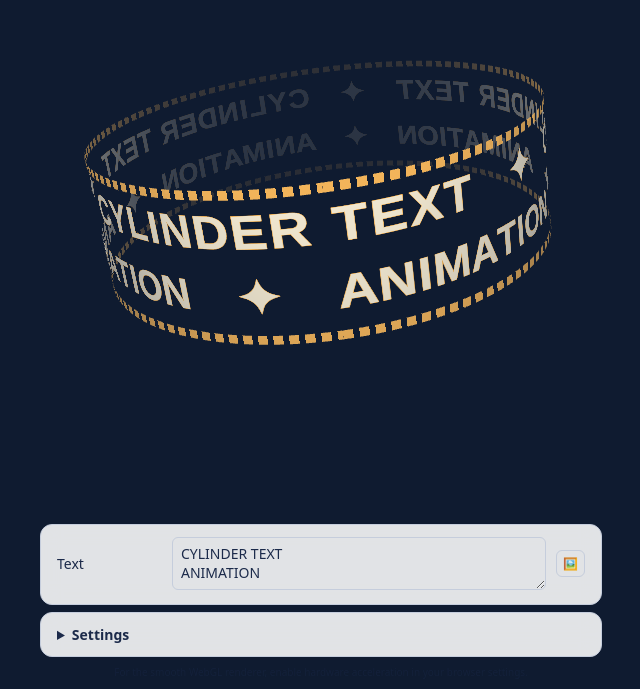
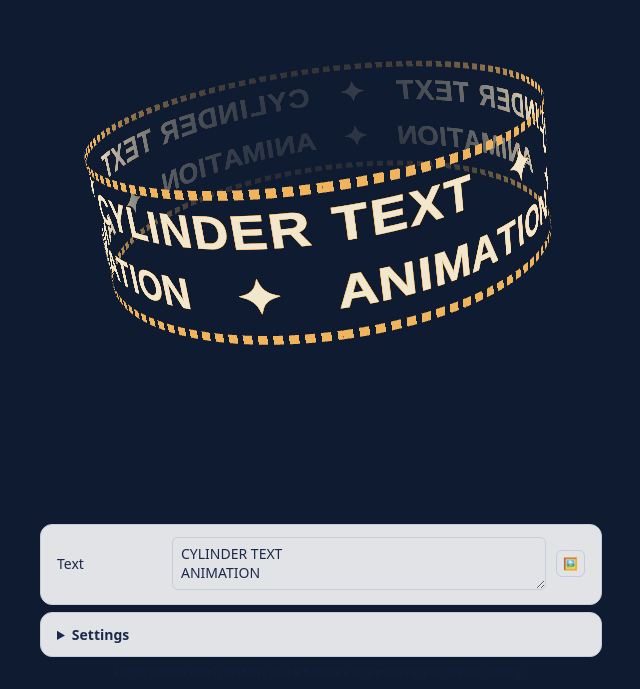
Before and after one commit to yudai-tiny-developer/cylinder_text, a plain HTML site: page index.html in a window 1280 px wide. Shown: the part 111-800 px from the top of the page, without its empty margins (319-959 px from the left). Drawn offline with Linux system fonts and the light colour scheme; a web font is replaced by a local one.

Commit message:
fix: clarify distant opacity description in README and adjust shader normalization calculation

```diff
--- a/index.html
+++ b/index.html
@@ -1361,7 +1361,7 @@
             depth * clipW,
             clipW
           );
-          float normalizedDepth = clamp((rotatedZ / uRadius + 1.0) * 0.5, 0.0, 1.0);
+          float normalizedDepth = clamp(rotatedZ / uRadius + 1.0, 0.0, 1.0);
           vTexCoord = vec2(sourceU, aTexCoord.y);
           vObjectTexCoord = aTexCoord;
           vOpacity = pow(normalizedDepth, 1.0);
```
Also changed, not shown: 1 other file.
